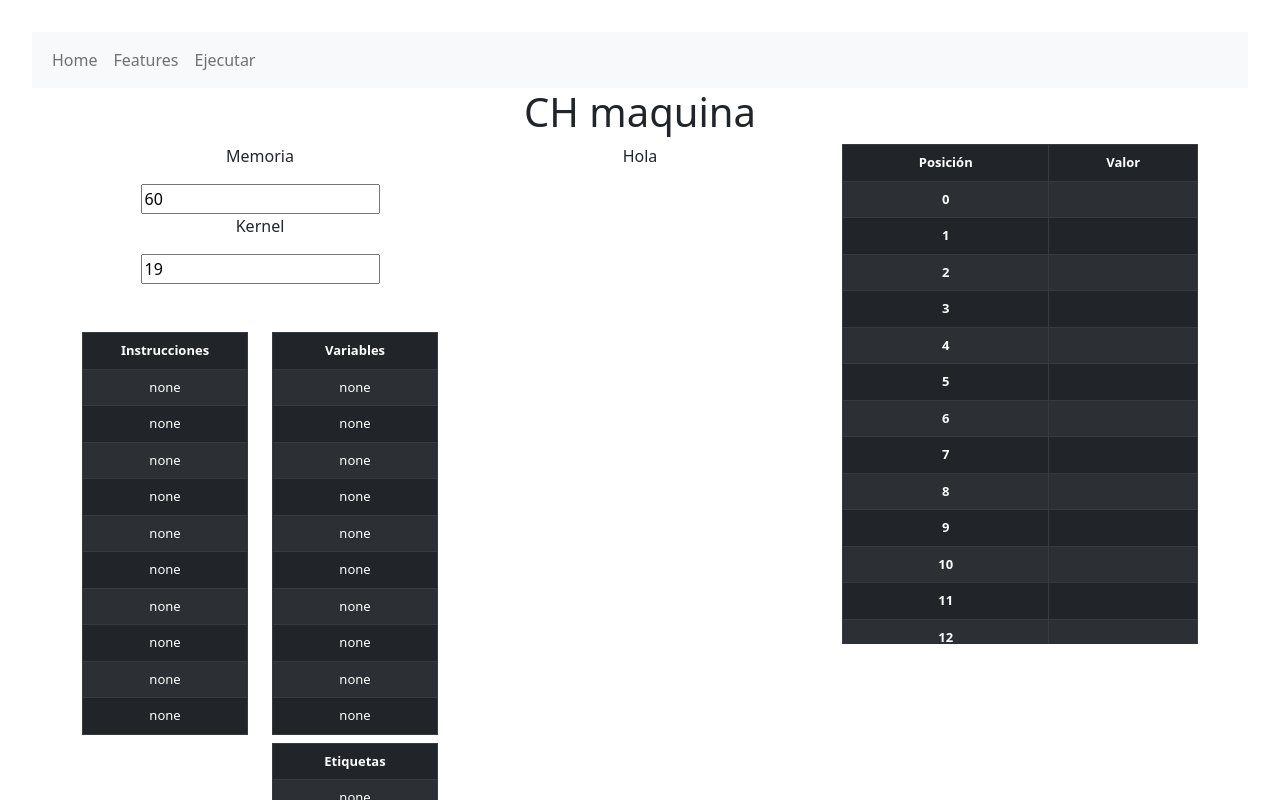
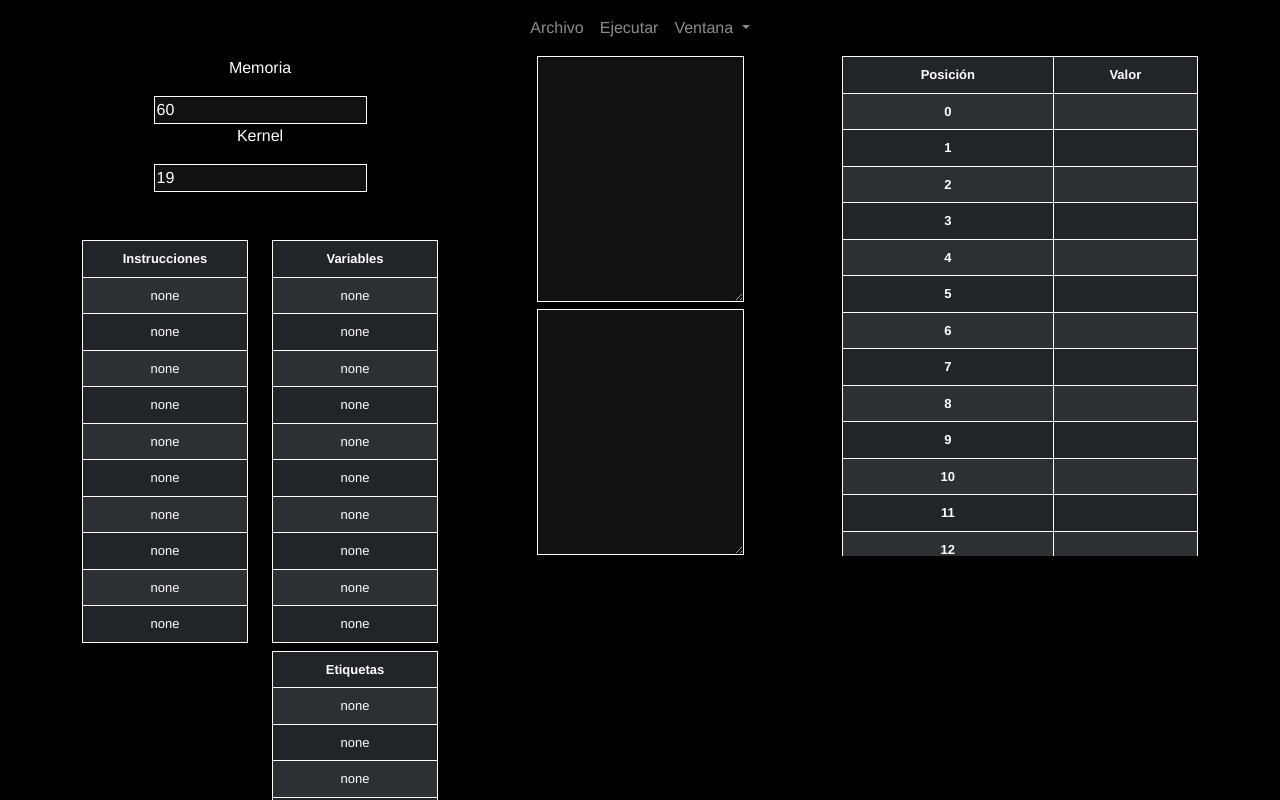
Before and after one commit to Agalvf/ch-maquina, a Vue app: page / in a window 1280 px wide. Shown: the top 800 px of the page. Built offline with nearby package versions, Linux system fonts and the light colour scheme.

Commit message:
Textarea y estilos

```diff
--- a/src/App.vue
+++ b/src/App.vue
@@ -1,12 +1,13 @@
 <script setup>
 
 import { ref, computed } from 'vue'
-
 
 // variables del sistema
 const digitoCedula = 1
 const empiezaMemoria = ref(digitoCedula * 10 + 50)
 const empiezaKernel = ref(digitoCedula * 10 + 9)
+const programas = ref({});
+const identificadorPrograma = ref(0);
 
 const instrucciones = ref(new Array(10).fill("none"))
 const memoriaPrincipal = ref(new Array(empiezaMemoria.value));
@@ -22,6 +23,11 @@ const diccionario = ["nueva",
   "Y", "O", "NO", "muestre", "imprima", "retorne", "vaya", "vayasi", "etiqueta"]
 
 const cargar = () => {
+  if(instrucciones.value[0] = "none"){
+    instrucciones.value = []
+    etiquetas.value = []
+    variables.value = []
+  }
   const input = document.createElement("input");
   input.type = "file";
   input.onchange = (e) => {
@@ -31,9 +37,6 @@ const cargar = () => {
       const text = e.target.result;
       if (text) {
         const lines = text.toString().split("\n");
-        instrucciones.value = []
-        variables.value = []
-        etiquetas.value = []
         lines.forEach(element => {
           element = element.trim()
           if (diccionario.includes(element.split(" ")[0])) {
@@ -54,7 +57,9 @@ const cargar = () => {
         for (let i = 0; i < instrucciones.value.length; i++) {
           memoriaPrincipal.value[i + empiezaKernel.value + 1] = instrucciones.value[i]
         }
-
+        programas.value[identificadorPrograma.value] = instrucciones.value
+        identificadorPrograma.value += 1
+        console.log(programas.value)
       }
     };
     reader.readAsText(file);
@@ -138,10 +143,10 @@ const ejecutar = () => {
         memoriaPrincipal.value[0] = acumulador.value
         break;
       case "muestre":
-        if(instrucciones.value[i].split(" ")[1].toLowerCase() == "acumulador"){
+        if (instrucciones.value[i].split(" ")[1].toLowerCase() == "acumulador") {
           alert(acumulador.value)
         }
-        else{
+        else {
           alert(nombresValores.value[instrucciones.value[i].split(" ")[1]])
         }
         break;
@@ -151,47 +156,72 @@ const ejecutar = () => {
         i = instrucciones.value.findIndex(instrucciones.value[i].split(" ")[1])
         break;
       case "vayasi":
-        if(acumulador.value > 0){
+        if (acumulador.value > 0) {
           const a = instrucciones.value.find(
-            function(element) {
-               if(element.split(" ")[0] === "etiqueta" && element.split(" ")[1] === instrucciones.value[i].split(" ")[1]){
+            function (element) {
+              if (element.split(" ")[0] === "etiqueta" && element.split(" ")[1] === instrucciones.value[i].split(" ")[1]) {
                 return element.split(" ")[2]
               }
             }
           )
-          i = parseInt(a.split(" ")[2]) -2
+          i = parseInt(a.split(" ")[2]) - 2
         }
-        else if(acumulador.value < 0){
+        else if (acumulador.value < 0) {
           const a = instrucciones.value.find(
-            function(element) {
-               if(element.split(" ")[0] === "etiqueta" && element.split(" ")[1] === instrucciones.value[i].split(" ")[2]){
+            function (element) {
+              if (element.split(" ")[0] === "etiqueta" && element.split(" ")[1] === instrucciones.value[i].split(" ")[2]) {
                 return element.split(" ")[2]
               }
             }
           )
-          i = parseInt(a.split(" ")[2]) -2
+          i = parseInt(a.split(" ")[2]) - 2
         }
         else
           break;
     }
   }
 }
+
 </script>
 
 <template>
-  <div class="">
-    <nav class="navbar navbar-expand-lg bg-light">
+  <div class="d-flex w-100 h-100 mx-auto flex-column page">
+
+    <header class="mb-auto">
+      <nav class="navbar navbar-expand-md navbar-expand-lg navbar-dark bg-faded">
         <div class="container-fluid">
-        <div class="collapse navbar-collapse" id="navbarNavAltMarkup">
-          <div class="navbar-nav">
-            <a class="nav-link" aria-current="page" href="#" @click="cargar">Home</a>
-            <a class="nav-link" href="#">Features</a>
-            <a class="nav-link" href="#" @click="ejecutar">Ejecutar</a>
-          </div>
-        </div>
+          <ul class="navbar-nav mx-auto">
+            <li class="nav-item text-center text-light">
+              <a class="nav-link " href="#" role="button" aria-expanded="false" @click="cargar">
+                Archivo
+              </a>
+            </li>
+
+            <li class="nav-item text-center text-light">
+              <a class="nav-link " href="#" role="button" aria-expanded="false" @click="ejecutar">
+                Ejecutar
+              </a>
+            </li>
+
+            <li class="nav-item dropdown text-center">
+              <a id="navbarScrollingDropdown" class="nav-link dropdown-toggle" href="#" role="button"
+                data-bs-toggle="dropdown" aria-expanded="false">
+                Ventana
+              </a>
+              <ul class="dropdown-menu" aria-labelledby="navbarScrollingDropdown">
+                <li>
+                  <button class="dropdown-item" type="button" @click="vista = true">
+                    Gráfica
+                  </button>
+                  <button class="dropdown-item" type="button" @click="vista = false, convertirMatriz()">Tabla</button>
+                </li>
+              </ul>
+            </li>
+          </ul>
         </div>
       </nav>
-    <h1>CH maquina</h1>
+    </header>
+
     <div class="container">
       <div class="row">
         <div class="col">
@@ -243,7 +273,14 @@ const ejecutar = () => {
           </div>
         </div>
         <div class="col">
-          <p>Hola</p>
+          <div class = "row">
+            <div class = "col">
+              <textarea name="" id="" cols="20" rows="10"></textarea>
+            </div>
+            <div class = "col">
+              <textarea name="" id="" cols="20" rows="10"></textarea>
+            </div>
+          </div>
         </div>
         <div class="col">
           <div class="table-wrapper-scroll-y my-custom-scrollbar">
--- a/src/style.css
+++ b/src/style.css
@@ -1,172 +1,37 @@
-:root {
-  font-family: Inter, Avenir, Helvetica, Arial, sans-serif;
-  font-size: 16px;
-  line-height: 24px;
-  font-weight: 400;
 
-  color-scheme: light dark;
-  color: rgba(255, 255, 255, 0.87);
-  background-color: #242424;
-
-  font-synthesis: none;
-  text-rendering: optimizeLegibility;
+#app {
+  font-family: 'Avenir', Helvetica, Arial, sans-serif;
   -webkit-font-smoothing: antialiased;
   -moz-osx-font-smoothing: grayscale;
-  -webkit-text-size-adjust: 100%;
+  text-align: center;
+  color: #2c3e50;
+  background-color:black;
 }
 
-a {
-  font-weight: 500;
-  color: #646cff;
-  text-decoration: inherit;
+.header .navbar {
+  background-color: transparent !important;
+  border: none !important;
 }
 
-a:hover {
-  color: #535bf2;
+input{
+  background-color: #111 !important;
+  color: #fff !important;
+  border: 1px solid #fff !important;
+
 }
 
-a {
-  font-weight: 500;
-  color: #646cff;
-  text-decoration: inherit;
+p{
+  color: #fff !important;
 }
 
-a:hover {
-  color: #535bf2;
+table{
+  background-color: #111 !important;
+  color: #fff !important;
+  border: 1px solid #fff !important;
 }
 
-body {
-  margin: 0;
-  place-items: center;
-  min-width: 320px;
-  min-height: 100vh;
+textarea{
+  background-color: #111 !important;
+  color: #fff !important;
+  border: 1px solid #fff !important;
 }
-
-h1 {
-  font-size: 3.2em;
-  line-height: 1.1;
-}
-
-button:hover {
-  border-color: #646cff;
-}
-
-button:focus,
-button:focus-visible {
-  outline: 4px auto -webkit-focus-ring-color;
-}
-
-.page{
-  z-index: 30;
-  position: absolute;
-}
-
-.card {
-  padding: 2em;
-}
-
-#app {
-  max-width: 1280px;
-  margin: 0 auto;
-  padding: 2rem;
-  text-align: center;
-}
-
-@media (prefers-color-scheme: light) {
-  :root {
-    color: #213547;
-    background-color: #ffffff;
-  }
-
-  a:hover {
-    color: #747bff;
-  }
-
-  button {
-    background-color: #f9f9f9;
-  }
-}
-
-@keyframes move_wave {
-  0% {
-    transform: translateX(0) translateZ(0) scaleY(1)
-  }
-
-  50% {
-    transform: translateX(-25%) translateZ(0) scaleY(0.55)
-  }
-
-  100% {
-    transform: translateX(-50%) translateZ(0) scaleY(1)
-  }
-}
-
-.waveWrapper {
-  overflow: hidden;
-  position: absolute;
-  left: 0;
-  right: 0;
-  bottom: 0;
-  top: 0;
-  margin: auto;
-}
-
-.waveWrapperInner {
-  position: absolute;
-  width: 100%;
-  overflow: hidden;
-  height: 100%;
-  bottom: -1px;
-  background-image: linear-gradient(to top, #86377b 20%, #27273c 80%);
-}
-
-.bgTop {
-  z-index: 15;
-  opacity: 0.5;
-}
-
-.bgMiddle {
-  z-index: 10;
-  opacity: 0.75;
-}
-
-.bgBottom {
-  z-index: 5;
-}
-
-.wave {
-  position: absolute;
-  left: 0;
-  width: 200%;
-  height: 100%;
-  background-repeat: repeat no-repeat;
-  background-position: 0 bottom;
-  transform-origin: center bottom;
-}
-
-.waveTop {
-  background-size: 50% 100px;
-}
-
-.waveAnimation .waveTop {
-  animation: move-wave 3s;
-  -webkit-animation: move-wave 3s;
-  -webkit-animation-delay: 1s;
-  animation-delay: 1s;
-}
-
-.waveMiddle {
-  background-size: 50% 120px;
-}
-
-.waveAnimation .waveMiddle {
-  animation: move_wave 10s linear infinite;
-}
-
-.waveBottom {
-  background-size: 50% 100px;
-}
-
-.waveAnimation .waveBottom {
-  animation: move_wave 15s linear infinite;
-}
```
Lines whose indentation alone changed are shown as unchanged.
